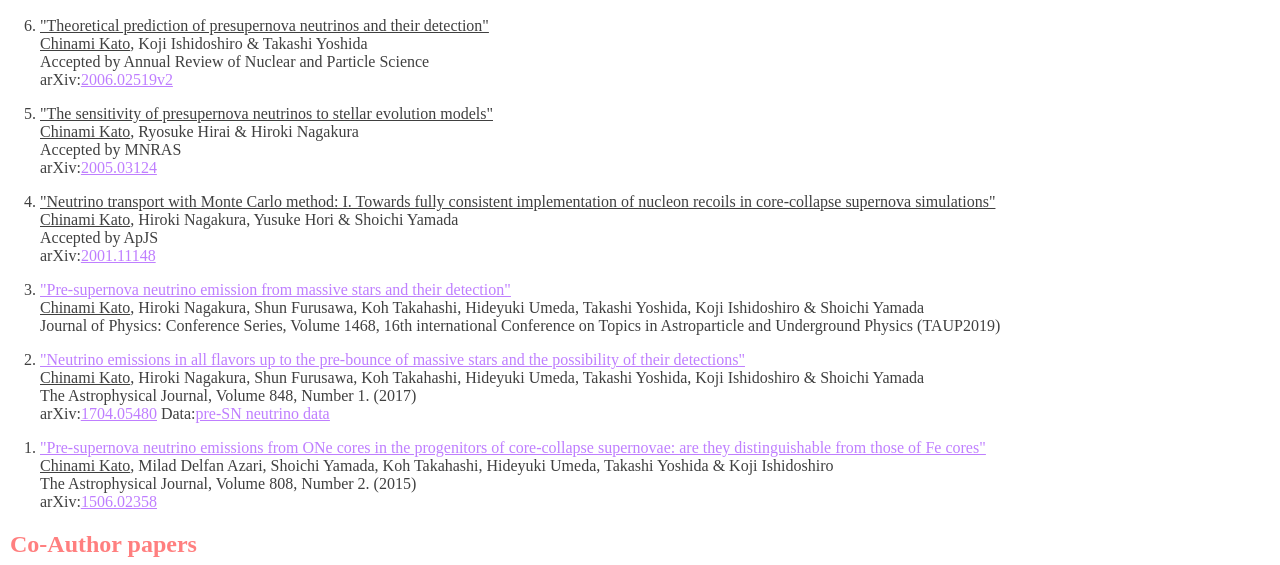
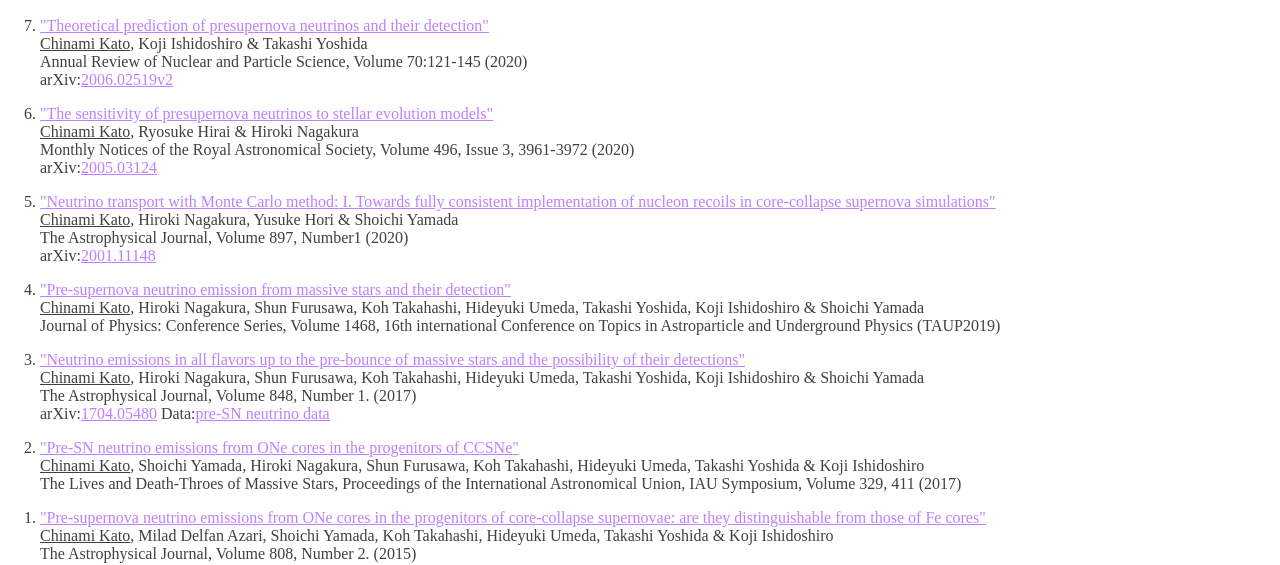
Before and after one commit to Chinami1229/HP, a plain HTML site: page en/publications.html in a window 1280 px wide. Shown: the part 205-770 px from the top of the page. Drawn offline with Linux system fonts and the light colour scheme.

Commit message:
Add files via upload

```diff
--- a/en/publications.html
+++ b/en/publications.html
@@ -65,22 +65,22 @@
     <h2 id="first">Leading-Author papers</h2>
 
     <ol reversed>
-      <li><u>"Theoretical prediction of presupernova neutrinos and their detection"</u></a> <br>
+     <li><a target="_top" href="https://www.annualreviews.org/doi/10.1146/annurev-nucl-040620-021320" ><u>"Theoretical prediction of presupernova neutrinos and their detection"</u></a><br>
 	<u>Chinami Kato</u>, Koji Ishidoshiro & Takashi Yoshida<br>
-	<span style="color: #404040;">Accepted by Annual Review of Nuclear and Particle Science</span><br>
-	arXiv:<a target="_top" href="https://arxiv.org/abs/2006.02519v2" ><u></u>2006.02519v2</a>
+	<span style="color: #404040;">Annual Review of Nuclear and Particle Science, Volume 70:121-145 (2020)</span><br>
+	arXiv:<a target="_top" href="https://arxiv.org/abs/2006.02519v2" ><u>2006.02519v2</u></a>
       </li>
 
-      <li><u>"The sensitivity of presupernova neutrinos to stellar evolution models"</u></a> <br>
+      <li><a target="_top" href="https://academic.oup.com/mnras/article/496/3/3961/5860287" ><u>"The sensitivity of presupernova neutrinos to stellar evolution models"</u></a><br>
 	<u>Chinami Kato</u>, Ryosuke Hirai & Hiroki Nagakura<br>
-	<span style="color: #404040;">Accepted by MNRAS</span><br>
-	arXiv:<a target="_top" href="https://arxiv.org/abs/2005.03124" ><u></u>2005.03124</a>
+	<span style="color: #404040;">Monthly Notices of the Royal Astronomical Society, Volume 496, Issue 3, 3961-3972 (2020)</span><br>
+	arXiv:<a target="_top" href="https://arxiv.org/abs/2005.03124" ><u>2005.03124</u></a>
       </li>
 
-      <li><u>"Neutrino transport with Monte Carlo method: I. Towards fully consistent implementation of nucleon recoils in core-collapse supernova simulations"</u></a> <br>
+      <li><a target="_top" href="https://iopscience.iop.org/article/10.3847/1538-4357/ab97b2" ><u>"Neutrino transport with Monte Carlo method: I. Towards fully consistent implementation of nucleon recoils in core-collapse supernova simulations"</u></a><br>
 	<u>Chinami Kato</u>, Hiroki Nagakura, Yusuke Hori & Shoichi Yamada<br>
-	<span style="color: #404040;">Accepted by ApJS</span><br>
-	arXiv:<a target="_top" href="https://arxiv.org/abs/2001.11148" ><u></u>2001.11148</a>
+	<span style="color: #404040;">The Astrophysical Journal, Volume 897, Number1 (2020)</span><br>
+	arXiv:<a target="_top" href="https://arxiv.org/abs/2001.11148" ><u>2001.11148</u></a>
       </li>
 
       <li><a target="_top" href="https://iopscience.iop.org/article/10.1088/1742-6596/1468/1/012173" ><u>"Pre-supernova neutrino emission from massive stars and their detection"</u></a> <br>
@@ -92,6 +92,12 @@
 	<span style="color: #404040;">The Astrophysical Journal, Volume 848, Number 1. (2017)</span><br>
 	arXiv:<a target="_top" href="https://arxiv.org/abs/1704.05480" ><u>1704.05480</u></a>
         Data:<a target="_top" href="https://www.dropbox.com/sh/eatmhfk4p6z9ygm/AADBkMrMLrs10GTa8DBYx9Qsa?dl=0"><u>pre-SN neutrino data</u></a>
+      </li>
+
+      <li><a target="_top" href="https://www.cambridge.org/core/journals/proceedings-of-the-international-astronomical-union/article/presn-neutrino-emissions-from-one-cores-in-the-progenitors-of-ccsne/E0CB1E14258D4D64CBAEF6207FAD5B36" ><u>"Pre-SN neutrino emissions from ONe cores in the progenitors of CCSNe"</u></a> <br>
+	<u>Chinami Kato</u>, Shoichi Yamada, Hiroki Nagakura, Shun Furusawa, Koh Takahashi, Hideyuki Umeda, Takashi Yoshida & Koji Ishidoshiro<br>
+	<span style="color: #404040;">The Lives and Death-Throes of Massive Stars, Proceedings of the International Astronomical Union, IAU Symposium, Volume 329, 411 (2017)
+</span><br>
       </li>
 
       <li><a target="_top" href="http://iopscience.iop.org/article/10.1088/0004-637X/808/2/168/meta" ><u>"Pre-supernova neutrino emissions from ONe cores in the progenitors of core-collapse supernovae: are they distinguishable from those of Fe cores"</u></a> <br>
```
